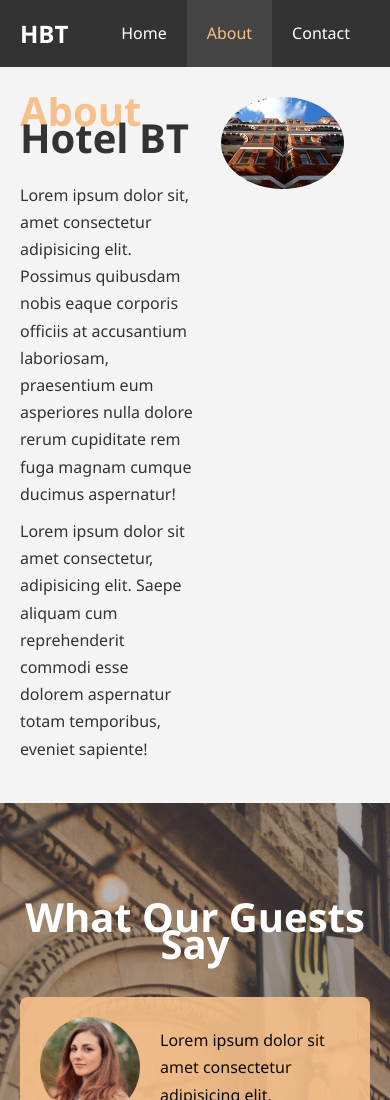
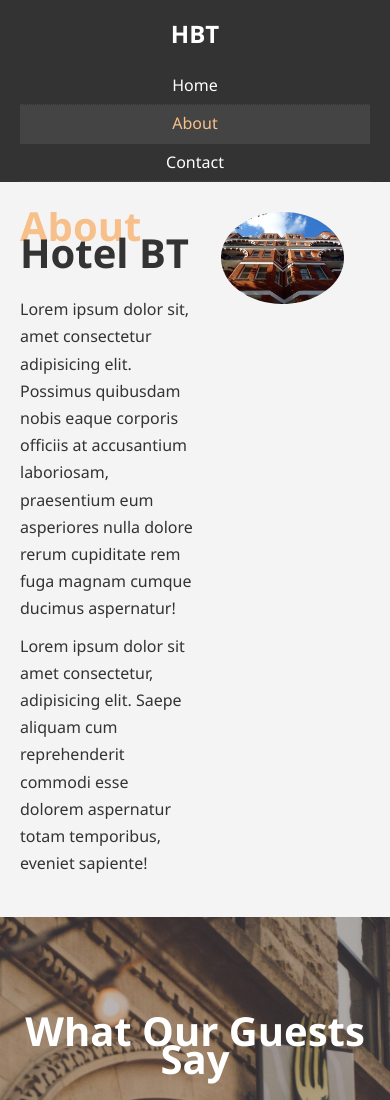
Before and after one commit to J-Ricker/hotel-website, a plain HTML site: page about.html in a window 390 px wide. Shown: the top 1100 px of the page. Drawn offline with Linux system fonts and the light colour scheme.

Commit message:
added css link to all pages

```diff
--- a/about.html
+++ b/about.html
@@ -7,6 +7,7 @@
     <meta name="description" content="Welcome to the most amazing hotel in Boston Massachusetts">
     <meta name="keywords" content="hotel, boston, new england hotel">
     <link rel="stylesheet" href="/css/main.css">
+    <link rel="stylesheet" media="screen and (max-width: 768px)" href="/css/mobile.css">
     <title>Hotel Website BT | About</title>
 </head>
 <body>
```
Also changed, not shown: contact.html (+1 -0 lines).
